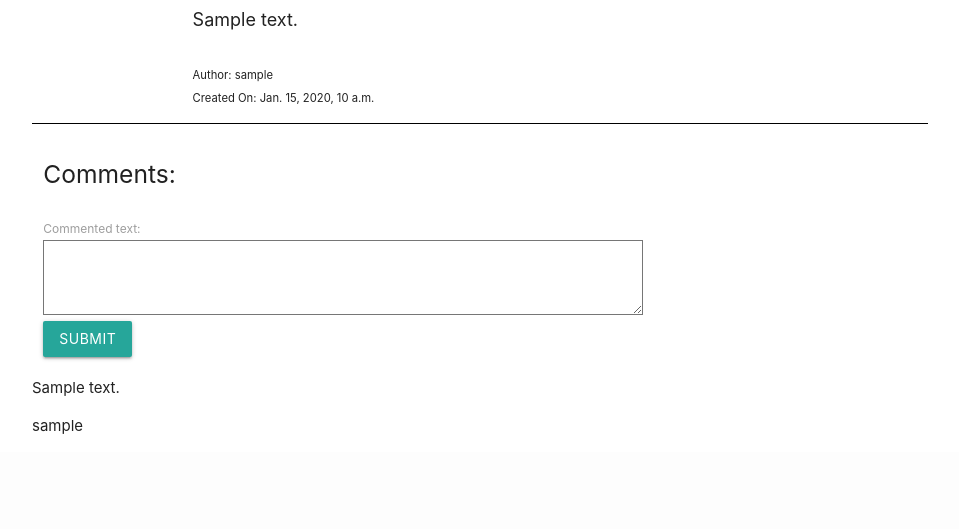
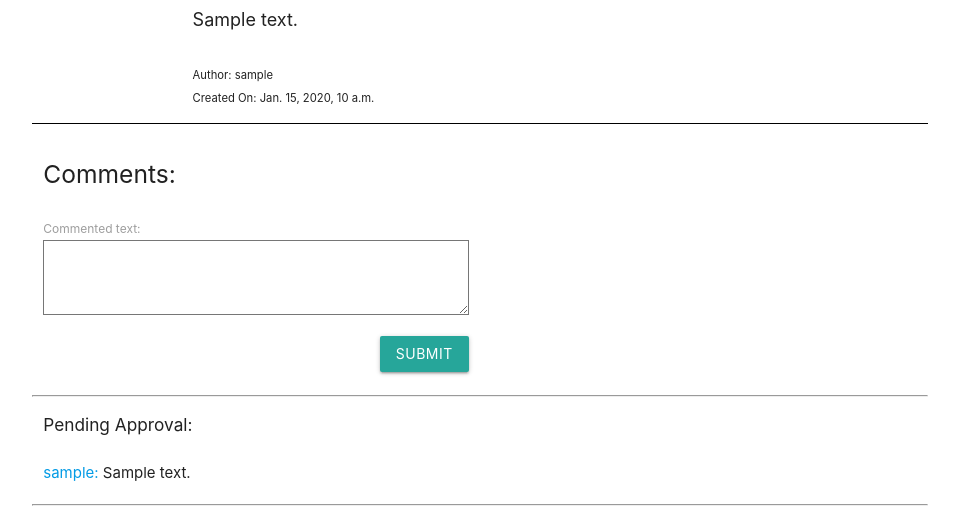
Before and after one commit to farrukh-ahm/ink_blog, a Django app: a page that uses templates/post_detail.html in a window 1280 px wide. Shown: the part 733-1262 px from the top of the page, without its empty margins (160-1119 px from the left). Before the commit the page ends 1167 px from the top, so only its background shows below. Run offline with Django 3.2, Linux system fonts and the light colour scheme; a user stored in the database is signed in; tables that the repository leaves empty hold one stand-in row (values such as "Sample post"); grey boxes marked "Sample" are stand-in pictures.

Commit message:
Add pending comment delete function for authors

```diff
--- a/ink/urls.py
+++ b/ink/urls.py
@@ -7,4 +7,5 @@ urlpatterns = [
     path('post_detail/<slug:slug>', views.PostDetail.as_view(), name='post_detail'),
     path('comment/<slug:slug>', views.PostComment.as_view(), name='post_comment'),
     path('comment_approve/<int:id>', views.CommentApprove.as_view(), name='comment_approve'),
+    path('comment_delete/<int:id>', views.CommentDelete.as_view(), name='comment_delete'),
 ]
--- a/ink/views.py
+++ b/ink/views.py
@@ -94,3 +94,13 @@ class CommentApprove(View):
         comment.save()
 
         return redirect(reverse('post_detail', args=[post.slug]))
+
+class CommentDelete(View):
+
+    def post(self, request, id, *args, **kwargs):
+        print("1st step")
+        comment = Comment.objects.get(id=id)
+        post = comment.commented_post
+        comment.delete()
+
+        return redirect(reverse('post_detail', args=[post.slug]))
--- a/static/css/style.css
+++ b/static/css/style.css
@@ -104,7 +104,12 @@ textarea{
 
 .comment-box textarea{
     block-size: 5rem;
-    inline-size: 40rem;
+    /* max-inline-size: 40rem; */
+    margin-block-end: 1rem;
+}
+
+@media (max-width: 380px){
+    .approval-btn {margin-block-start: 0.5rem;}
 }
 
 /* hr{
--- a/static/js/script.js
+++ b/static/js/script.js
@@ -1,6 +1,5 @@
 document.addEventListener('DOMContentLoaded', ()=> {
-    console.log("connected, hello")
-    console.log("here")
+    console.log("connected")
     // NAVBAR INIT
     var navbar = document.querySelectorAll('.sidenav');
     M.Sidenav.init(navbar);
@@ -10,20 +9,22 @@ document.addEventListener('DOMContentLoaded', ()=> {
     M.FormSelect.init(selectInt);
 
     // MODAL TRIGGER
-    // let elems = document.querySelectorAll('.modal');
-    // M.Modal.init(elems);
     let popOp = document.querySelector('.modal');
     let modal = M.Modal.init(popOp);
-    let modalTrigger = document.querySelector(".modal-trigger")
-    let modalClose = document.querySelector(".modal-close")
-    modalTrigger.addEventListener("click", ()=>{
-      console.log("click")
+    let modalTrigger = document.querySelector(".modal-trigger");
+    let modalClose = document.querySelectorAll(".modal-close");
+    let idHandler = document.querySelector(".approval-delete-form")
+    modalTrigger.addEventListener("click", (e)=>{
+      let commentId = e.target.getAttribute("data-type")
+      idHandler.setAttribute("action", `/comment_delete/${commentId}`)
+      console.log(commentId)
       modal.open()
     })
-    for(let close of modalClose){
-     close.addEventListener("click", ()=>{
+
+    modalClose.forEach(close => ()=>{
+      close.addEventListener("click", ()=>{
         modal.close()
+      })
     })
-    }
 
   });
--- a/templates/post_detail.html
+++ b/templates/post_detail.html
@@ -7,16 +7,16 @@
         <div class="col s12 m8 l8 offset-m3 offset-l2">
             <h4 class="center">{{post_detail.title}}</h4>
         </div>
-        <div class="col s12 m8 l8 offset-m3 offset-l2 post-image">
+        <div class="col s12 m10 l8 offset-m1 offset-l2 post-image">
             <img src="{{post_detail.featured_image.url}}" alt="image for {{post_detail.title}}" class="">
         </div>
-        <div class="col s12 m8 l8 offset-m3 offset-l2 post-content">
+        <div class="col s12 m10 l8 offset-m1 offset-l2 post-content">
             {{post_detail.content}}
         </div>
-        <div class="col s12 m8 l8 offset-m3 offset-l2">
+        <div class="col s12 m10 l8 offset-m1 offset-l2">
             <small>Author: {{post_detail.author}}</small>
         </div>
-        <div class="col s12 m8 l8 offset-m3 offset-l2">
+        <div class="col s12 m10 l8 offset-m1 offset-l2">
             <small>Created On: {{post_detail.created_on}}</small>
         </div>
     </div>
@@ -29,10 +29,10 @@
 
         <div class="row">
 
-            <form action="{% url 'post_comment' post_detail.slug %}" method="POST" class="col s12 m4 l4 comment-box">
+            <form action="{% url 'post_comment' post_detail.slug %}" method="POST" class="col s12 m8 l6 comment-box">
                 {{comment_form}}
                 {% csrf_token %}
-                <button class="btn left">Submit</button>
+                <button class="btn right">Submit</button>
             </form>
 
         </div>
@@ -40,19 +40,26 @@
 
     {% if comments %}
 
+        {% if post_detail.author == request.user %}
+            <hr style="margin-block-start: 1.5rem;">
+            <div class="row">
+                <h6 class="col s12 m6 l4">Pending Approval:</h6>
+            </div>
+        {% endif %}
+
         {% for comment in comments  %}
             {% if post_detail.author == request.user and not comment.approved %}
                 <div class="row">
-                    <div class="col s12 m4 l4">
+                    <div class="col s12 m6 l4">
                         <a>{{comment.commented_by}}:</a>
                         <span>{{comment.commented_text}}</span>
                     </div>
                     <div class="col s12 m4 l4">
                         <form action="{% url 'comment_approve' comment.id %}" method="POST" style="display: inline;">
                             {% csrf_token %}
-                            <button class="btn-small" type="submit">Approve</button>
+                            <button class="btn-small approval-btn" type="submit">Approve</button>
                         </form>
-                        <button data-target="modal1" class="btn-small modal-trigger" style="display: inline;">Delete</a>
+                        <button data-target="modal1" data-type ="{{comment.id}}" class="btn-small modal-trigger approval-btn" style="display: inline;">Delete</a>
                     </div>
                 </div>
                 <hr style="margin-block-end: 1.5rem;">
@@ -62,8 +69,13 @@
 
         {% for comment in comments %}
             {% if comment.approved %}
-                <p>{{comment.commented_text}}</p>
-                <p>{{comment.commented_by}}</p>
+                <div class="row">
+                    <div class="col s12 m6 l4">
+                        <a>{{comment.commented_by}}:</a>
+                        <span>{{comment.commented_text}}</span>
+                    </div>
+                </div>
+                <hr style="margin-block-end: 1.5rem;">
             {% endif %}
         {% endfor %}
 
@@ -76,9 +88,11 @@
           <p>Are you sure you want to delete this comment?</p>
         </div>
         <div class="modal-footer">
-            <form action="">
-                <a href="#!" class="modal-close btn-small">Agree</a>
+            <form method="POST" style="display: inline;" class="approval-delete-form" >
+                {% csrf_token %}
+                <button class="btn-small" type="submit">Agree</button>
             </form>
+            <button class="modal-close btn-small" style="display: inline;">Cancel</button>
         </div>
     </div>
 
```
